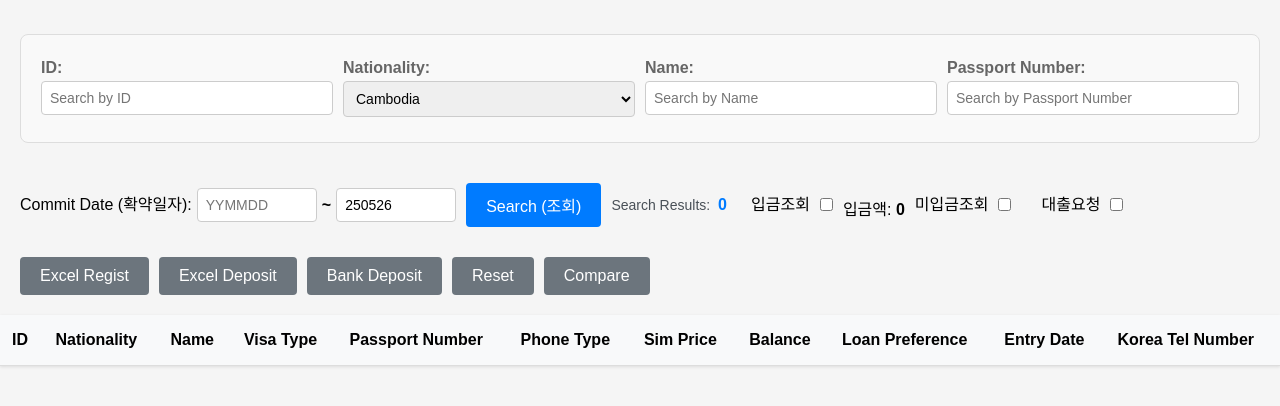
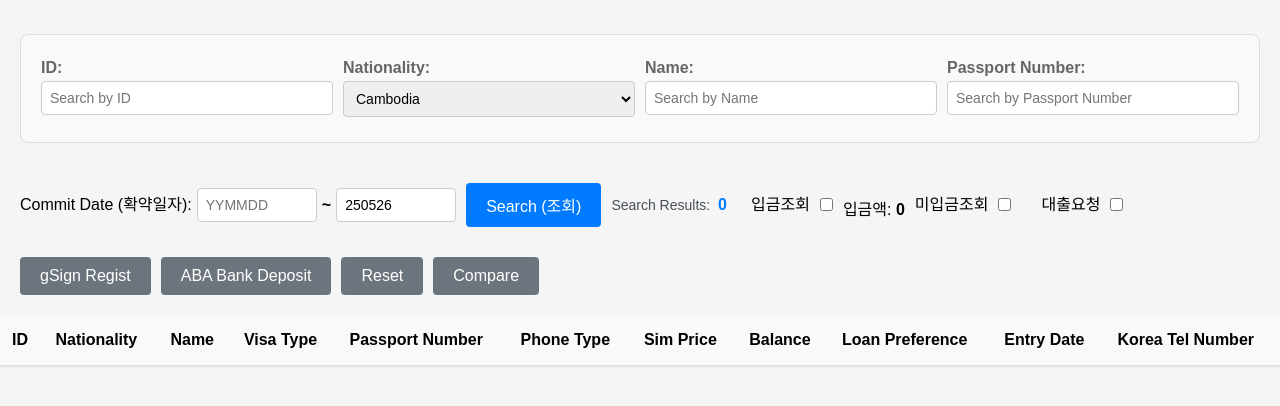
Before and after one commit to MKFpartners/mkf, a website: page public/index.html in a window 1280 px wide. Shown: the part 74-480 px from the top of the page. Drawn offline with Linux system fonts and the light colour scheme; a script that the page names is missing.

Commit message:
2025-05-26 16:22:56.38

```diff
--- a/public/index.html
+++ b/public/index.html
@@ -79,9 +79,9 @@
             </div>
         </div>
         <div class="button-row" style="display: flex; justify-content: flex-start; gap: 10px; margin-top: 5px;">
-            <button id="excelInputButton" class="secondary-button">Excel Regist</button>
-            <button id="depositCheckButton" class="secondary-button">Excel Deposit</button>
-            <button id="bankDepositButton" class="secondary-button">Bank Deposit</button>
+            <button id="excelInputButton" class="secondary-button">gSign Regist</button>
+            <!--button id="depositCheckButton" class="secondary-button">Excel Deposit</button -->
+            <button id="bankDepositButton" class="secondary-button">ABA Bank Deposit</button>
             <button id="resetButton" class="secondary-button">Reset</button>
             <button id="compareButton" class="secondary-button">Compare</button>
         </div>
```
